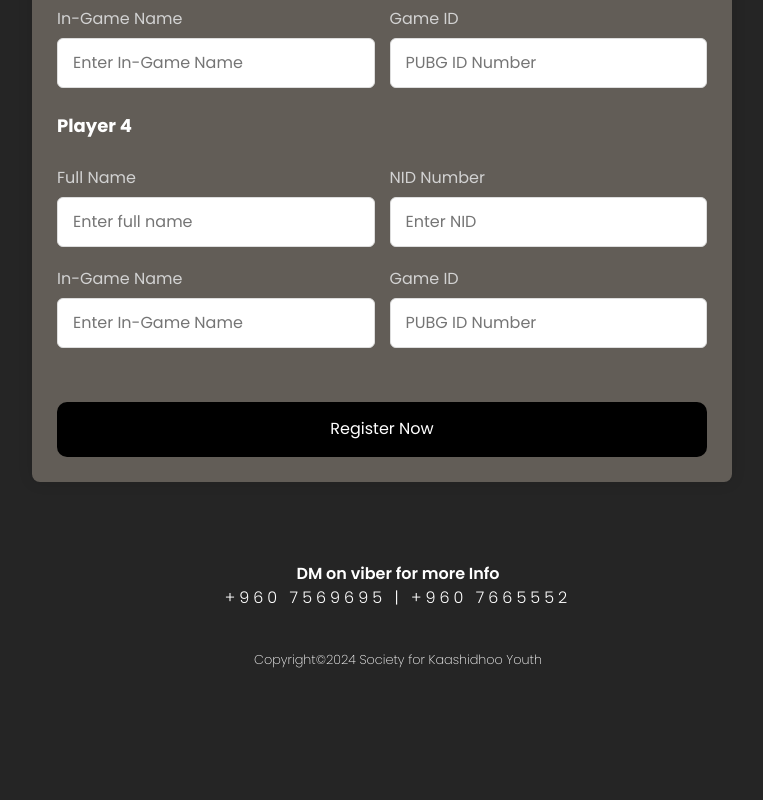
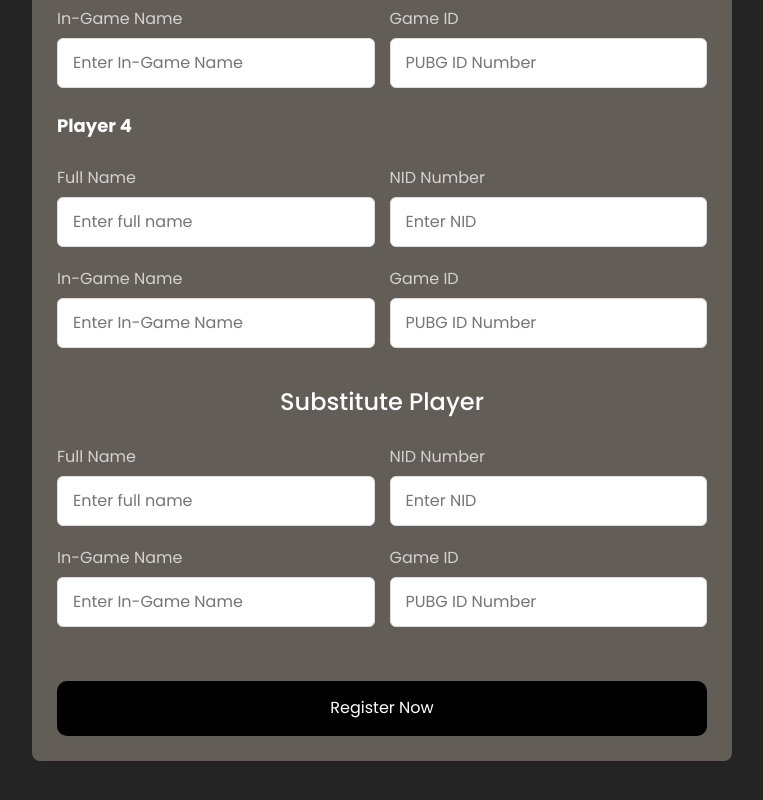
Before and after one commit to skyngo/eid-league-reg, a React (Create React App) app: page / in a window 1280 px wide. Shown: the part 1357-2157 px from the top of the page, without its empty margins (258-1021 px from the left). Before the commit the page ends 2062 px from the top, so only its background shows below. Built offline with nearby package versions, Linux system fonts and the light colour scheme; the HTML template or start-up script is replaced by a standard one.

Commit message:
Added Substitute Option

```diff
--- a/src/App.css
+++ b/src/App.css
@@ -22,19 +22,19 @@ body {
   display: none;
 }
 
-input[type=number] {
+input[type="number"] {
   -moz-appearance: textfield;
 }
 
 ::-webkit-scrollbar {
-    display: none;
+  display: none;
 }
 
 .container {
   position: relative;
   max-width: 700px;
   width: 100%;
-  background: #625D57;
+  background: #625d57;
   /* background: #1e205d; */
   padding: 25px;
   border-radius: 8px;
@@ -46,6 +46,15 @@ input[type=number] {
   font-weight: 600;
   text-align: center;
 }
+
+.sub-header {
+  font-size: 1.5rem;
+  color: #ffffff;
+  font-weight: 500;
+  text-align: center;
+  margin-top: 5vh;
+}
+
 .container {
   margin-top: 30px;
   width: 90vw;
@@ -64,7 +73,7 @@ input[type=number] {
   color: #707070;
 }
 
-.input-box label  {
+.input-box label {
   color: #d2d2d2;
 }
 :where(.input-box input, .select-box) {
--- a/src/components/Home.js
+++ b/src/components/Home.js
@@ -224,7 +224,7 @@ const Home = () => {
               <div class="input-box">
                 <label>Game ID</label>
                 <input
-                  type="text"
+                  type="number"
                   name="p2_igid"
                   placeholder="PUBG ID Number"
                   required
@@ -275,7 +275,7 @@ const Home = () => {
               <div class="input-box">
                 <label>Game ID</label>
                 <input
-                  type="text"
+                  type="number"
                   name="p3_igid"
                   placeholder="PUBG ID Number"
                   required
@@ -326,10 +326,58 @@ const Home = () => {
               <div class="input-box">
                 <label>Game ID</label>
                 <input
-                  type="text"
+                  type="number"
                   name="p4_igid"
                   placeholder="PUBG ID Number"
                   required
+                  onChange={(e) => changeUserFieldHandler(e)}
+                  maxLength={12}
+                />
+              </div>
+            </div>
+          </div>
+          <h2 className="sub-header">
+            Substitute Player
+          </h2>
+          <div class="player-reg-container">
+            <div class="column">
+              <div class="input-box">
+                <label>Full Name</label>
+                <input
+                  type="text"
+                  name="sub_fullname"
+                  placeholder="Enter full name"
+                  onChange={(e) => changeUserFieldHandler(e)}
+                />
+              </div>
+              <div class="input-box">
+                <label>NID Number</label>
+                <input
+                  type="text"
+                  name="sub_nid"
+                  placeholder="Enter NID"
+                  onChange={(e) => changeUserFieldHandler(e)}
+                  maxLength={7}
+                  minLength={7}
+                />
+              </div>
+            </div>
+            <div class="column">
+              <div class="input-box">
+                <label>In-Game Name</label>
+                <input
+                  type="text"
+                  name="sub_ign"
+                  placeholder="Enter In-Game Name"
+                  onChange={(e) => changeUserFieldHandler(e)}
+                />
+              </div>
+              <div class="input-box">
+                <label>Game ID</label>
+                <input
+                  type="number"
+                  name="sub_igid"
+                  placeholder="PUBG ID Number"
                   onChange={(e) => changeUserFieldHandler(e)}
                   maxLength={12}
                 />
```
Also changed, not shown: src/components/skyloader.js.
